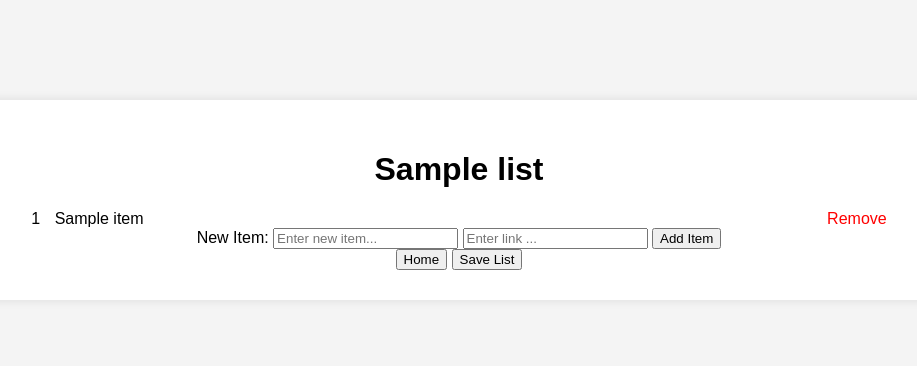
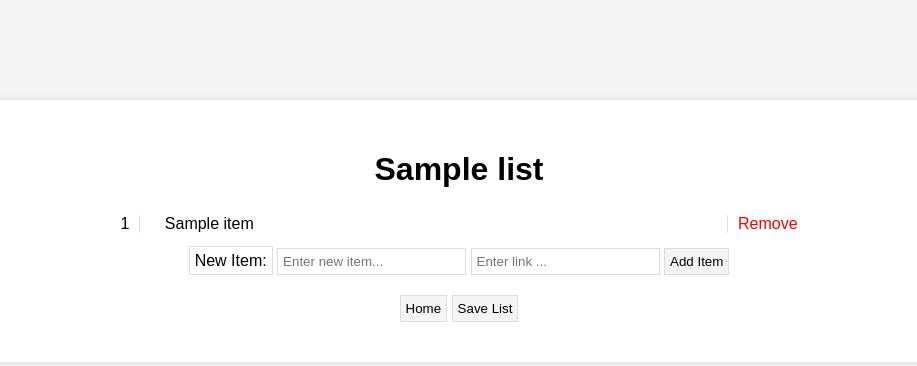
Before and after one commit to JoeArchibold/GiftListApp, a Flask app: template templates/listOwner.html in a window 1280 px wide. Shown: the top 366 px of the page, without its empty margins (181-1098 px from the left). Run offline with Flask 2, Linux system fonts and the light colour scheme; the template is opened without the code that fills it: most values are stand-ins (such as "Sample title", 1, 10 or a date in 2020).

Commit message:
Added stlying to the list owner page

```diff
--- a/static/css/lists.css
+++ b/static/css/lists.css
@@ -4,7 +4,6 @@ body {
     padding: 0;
     background-color: #f4f4f4;
 }
-
 
 .main-container {
     text-align: center;
@@ -17,9 +16,8 @@ body {
 
 .logout {
     border-radius: 10%;
-    border-width: 1px;
-    margin-top: 15px;
-    margin-bottom: 15px;
+    border: 1px solid #ddd;
+    margin: 15px 0;
     background-color: rgb(247, 79, 79);
 }
 
@@ -33,35 +31,53 @@ table {
     width: 80%;
 }
 
-td {
+td, th {
     border: 1px solid gray;
     padding: 0.25em;
 }
 
-.item-name {
-    padding-left: 10px;
-    text-align: left;
-    width: 75%
+.list-item {
+    white-space: normal;
+    padding: 5px;
+    box-sizing: border-box;
+    overflow: hidden;
 }
 
-.list-item {
-   white-space: nowrap;
+.item-rank, .delete-button {
+    display: inline-block;
+    vertical-align: top;
+    box-sizing: border-box;
 }
 
-.list-item div {
-    display: inline-block;
+.item-rank {
+    border-right: 1px solid #ddd;
+    padding-inline: 10px;
+    margin-right: 10px;
 }
 
-.purchased {
-    width: 25%;
+.item-name {
+    padding-inline: 10px;
+    text-align: left;
+    width: 55%;
+    display: inline-block;
+    box-sizing: border-box;
+    word-wrap: break-word;
 }
 
-th {
-    border: 1px solid black;
-    padding: 0.25em;
-    background-color: #ddd;
+.delete-button {
+    border-left: 1px solid #ddd;
+    padding-inline: 10px;
+    margin-left: 10px;
 }
 
-.spacer {
-    height: 25px;
+label, input, button {
+    padding: 5px;
+    margin-block: 10px;
+    box-sizing: border-box;
+    border: 1px solid #ddd;
 }
+
+button {
+    background-color: #f4f4f4;
+    cursor: pointer;
+}
```
